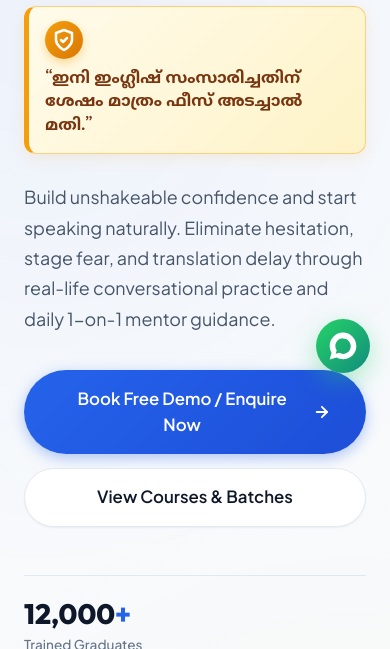
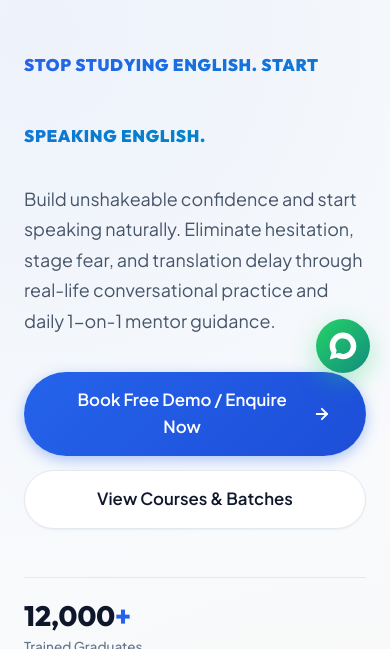
Before and after one commit to Abhijinkm/englishsport, a website: page index.html in a window 390 px wide. Shown: the part 451-1100 px from the top of the page. Drawn offline with Linux system fonts and the light colour scheme; a web font is replaced by a local one.

Commit message:
feat: update hero headline to Malayalam fee guarantee on top and uppercase English slogan below

```diff
--- a/css/styles.css
+++ b/css/styles.css
@@ -490,13 +490,28 @@ ul {
 }
 
 .hero-headline {
+  margin-bottom: 1.5rem;
+}
+
+.hero-headline-malayalam {
+  display: block;
+  font-family: var(--font-malayalam);
+  font-size: clamp(1.95rem, 4.2vw, 3.1rem);
+  font-weight: 800;
+  line-height: 1.25;
+  color: var(--color-primary-dark);
+  margin-bottom: 0.85rem;
+  letter-spacing: -0.01em;
+}
+
+.hero-headline-caps {
+  display: block;
   font-family: var(--font-heading);
-  font-size: clamp(2.3rem, 5vw, 3.5rem);
+  font-size: clamp(1.35rem, 3.2vw, 2.2rem);
   font-weight: 900;
-  line-height: 1.15;
-  letter-spacing: -0.03em;
-  color: var(--color-primary-dark);
-  margin-bottom: 1.35rem;
+  line-height: 1.2;
+  letter-spacing: 0.04em;
+  text-transform: uppercase;
 }
 
 .hero-badge-tag.malayalam-hero-badge {
@@ -1693,8 +1708,14 @@ ul {
     gap: 2.5rem;
   }
 
-  .hero-headline {
-    font-size: clamp(2rem, 6vw, 2.6rem);
+  .hero-headline-malayalam {
+    font-size: 1.85rem;
+    line-height: 1.3;
+  }
+
+  .hero-headline-caps {
+    font-size: 1.25rem;
+    line-height: 1.25;
   }
 
   .fee-guarantee-card {
@@ -1773,9 +1794,14 @@ ul {
     font-size: 0.65rem;
   }
 
-  .hero-headline {
-    font-size: 1.9rem;
-    line-height: 1.2;
+  .hero-headline-malayalam {
+    font-size: 1.5rem;
+    line-height: 1.3;
+  }
+
+  .hero-headline-caps {
+    font-size: 1.05rem;
+    line-height: 1.25;
   }
 
   .hero-badge-malayalam {
--- a/index.html
+++ b/index.html
@@ -123,27 +123,11 @@
             ENGLISH SPOT • SPOKEN ENGLISH ACADEMY
           </div>
 
-          <!-- 2. Main Headline: Stop studying English. Start Speaking English! -->
+          <!-- Main Headline: Malayalam on top + Caps English below -->
           <h1 class="hero-headline">
-            Stop studying English. <br>
-            <span class="text-gradient">Start Speaking English!</span>
+            <span class="hero-headline-malayalam font-malayalam">ഇനി ഇംഗ്ലീഷ് സംസാരിച്ചു കഴിഞ്ഞിട്ട് മാത്രമേ ഫീസ് അടയ്ക്കാവൂ.</span>
+            <span class="hero-headline-caps text-gradient">STOP STUDYING ENGLISH. START SPEAKING ENGLISH.</span>
           </h1>
-
-          <!-- 3. Fee Guarantee Card: ഇനി ഇംഗ്ലീഷ് സംസാരിച്ചതിന് ശേഷം മാത്രം ഫീസ് അടച്ചാൽ മതി. -->
-          <div class="fee-guarantee-card">
-            <div class="guarantee-icon-wrap">
-              <svg width="24" height="24" viewBox="0 0 24 24" fill="none" stroke="currentColor" stroke-width="2.5"
-                stroke-linecap="round" stroke-linejoin="round">
-                <path d="M12 22s8-4 8-10V5l-8-3-8 3v7c0 6 8 10 8 10z"></path>
-                <path d="m9 12 2 2 4-4"></path>
-              </svg>
-            </div>
-            <div class="guarantee-content">
-              <p class="guarantee-message font-malayalam">
-                “ഇനി ഇംഗ്ലീഷ് സംസാരിച്ചതിന് ശേഷം മാത്രം ഫീസ് അടച്ചാൽ മതി.”
-              </p>
-            </div>
-          </div>
 
           <!-- Building Confidence & Natural Speaking -->
           <p class="hero-desc">
```
